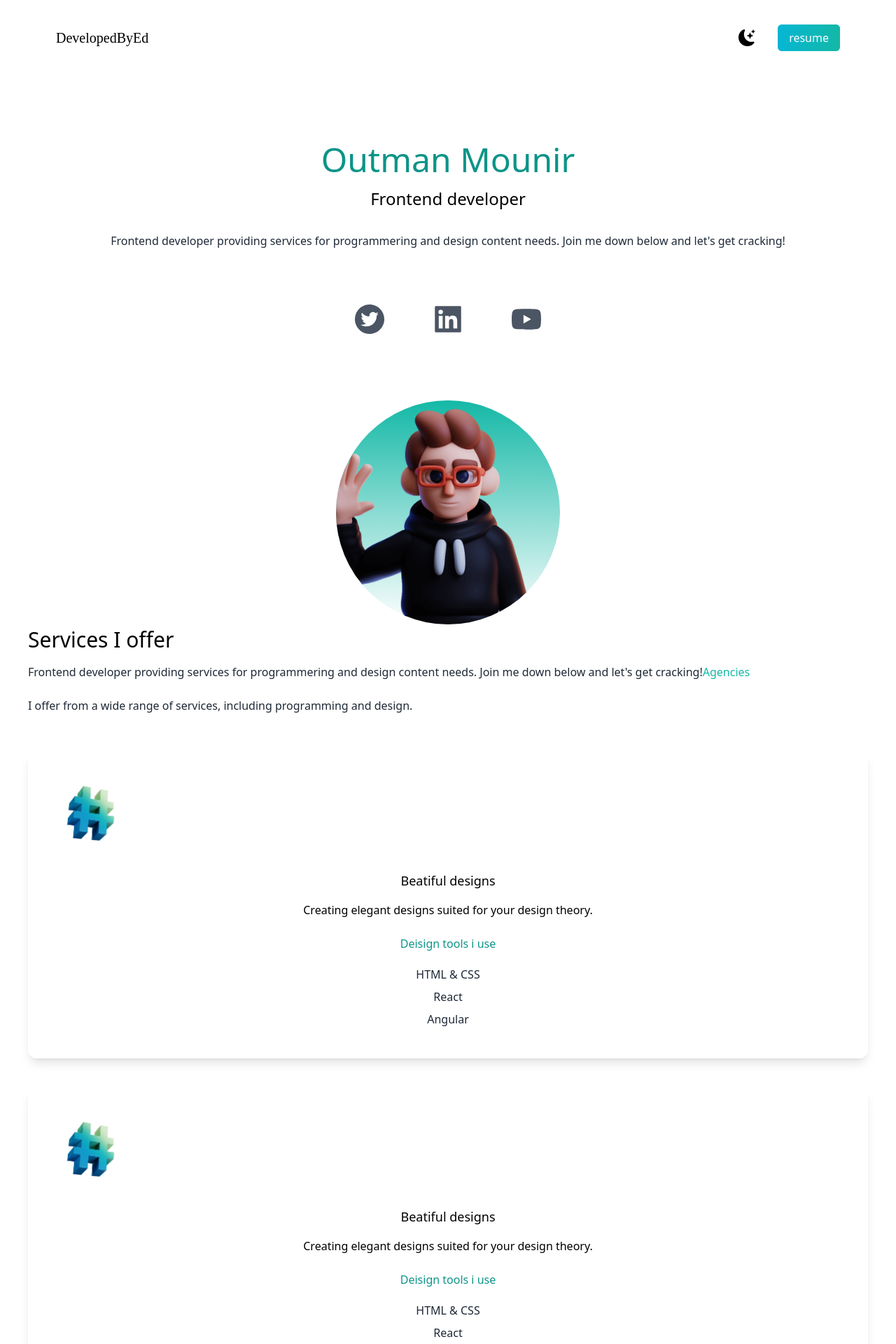
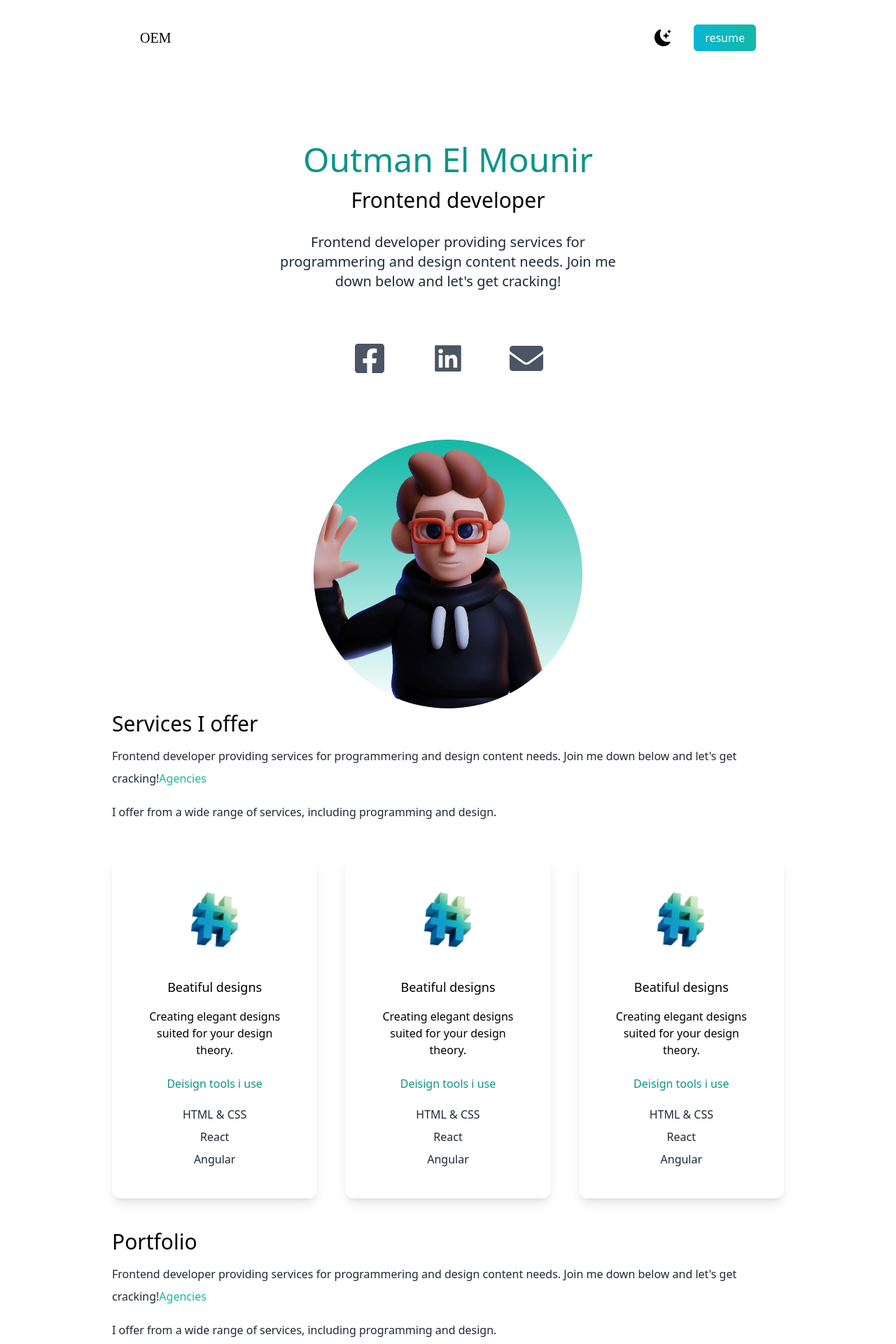
Before and after one commit to outman1998/reactPortfolio, a Next.js app in the folder reactportfolio/: page / in a window 1280 px wide. Shown: the top 1920 px of the page at 70% size. Built offline with nearby package versions, Linux system fonts and the light colour scheme.

Commit message:
portfolio section

```diff
--- a/reactportfolio/pages/index.js
+++ b/reactportfolio/pages/index.js
@@ -1,13 +1,13 @@
 import Image from 'next/image'
 import { Inter } from 'next/font/google'
 import {BsFillMoonStarsFill} from 'react-icons/bs';
-import {
-  AiFillTwitterCircle,
-  AiFillLinkedin,
-  AiFillYoutube
-} from 'react-icons/ai';
+import {AiFillLinkedin } from 'react-icons/ai';
 import deved from '../public/deved.png';
 import code from '../public/code.png';
+import web1 from '../public/web1.png';
+import {FaEnvelope} from "react-icons/fa";
+import { FaFacebookSquare } from "react-icons/fa";
+
 
 
 
@@ -17,12 +17,12 @@ export default function Home() {
   return (
 
     <>
-      <main className=' bg-white text-black px-10'>
+      <main className=' bg-white text-black px-10 md:px-20 lg:px-40'>
 
         <section className='min-h-screen'>
 
           <nav className='p-10 mb-12 flex justify-between'>
-            <h1 className=' text-xl font-burtons'>DevelopedByEd</h1>
+            <h1 className=' text-xl font-burtons'>OEM</h1>
             <ul className=' flex items-center'>
               <li>
                 <BsFillMoonStarsFill className='cursor-pointer text-2xl'/>
@@ -34,18 +34,18 @@ export default function Home() {
           </nav>
 
           <div className=' text-center p-10'>
-            <h2 className='text-5xl py-2 text-teal-600 font-medium'>Outman Mounir</h2>
-            <h3 className='text-2xl py-2'>Frontend developer</h3>
-            <p className='text-md py-5 leading-8 text-gray-800'>Frontend developer providing services for programmering and design content needs. Join me down below and let's get cracking!</p>
+            <h2 className='text-5xl py-2 text-teal-600 font-medium'>Outman El Mounir</h2>
+            <h3 className='text-2xl py-2 md:text-3xl'>Frontend developer</h3>
+            <p className='text-md py-5 leading-8 text-gray-800 md:text-xl max-w-lg mx-auto'>Frontend developer providing services for programmering and design content needs. Join me down below and let's get cracking!</p>
           </div>
 
           <div className='text-5xl flex justify-center gap-16 py-3 text-gray-600'>
-            <AiFillTwitterCircle />
+            <FaFacebookSquare />
             <AiFillLinkedin />
-            <AiFillYoutube />
+            <FaEnvelope />
           </div>
 
-          <div className='relative mx-auto  bg-gradient-to-b from-teal-500 rounded-full w-80 h-80 mt-20 overflow-hidden'>
+          <div className='relative mx-auto  bg-gradient-to-b from-teal-500 rounded-full w-80 h-80 mt-20 overflow-hidden md:h-96 md:w-96'>
             <Image src={deved} layout="fill" objectFit='cover'/>
           </div>
 
@@ -62,10 +62,10 @@ export default function Home() {
             </p>
           </div>
 
-          <div>
+          <div className='lg:flex gap-10'>
 
             <div className='text-center shadow-lg p-10 rounded-xl my-10'>
-              <Image src={code}  width={100} height={100} />
+              <Image className='m-auto' src={code}  width={100} height={100} />
               <h3 className='text-lg font-medium pt-8 pb-2'>Beatiful designs</h3>
               <p className='py-2'>
                 Creating elegant designs suited for your design theory.
@@ -77,7 +77,7 @@ export default function Home() {
             </div>
 
             <div className='text-center shadow-lg p-10 rounded-xl my-10'>
-              <Image src={code}  width={100} height={100} />
+              <Image className='m-auto' src={code}  width={100} height={100} />
               <h3 className='text-lg font-medium pt-8 pb-2'>Beatiful designs</h3>
               <p className='py-2'>
                 Creating elegant designs suited for your design theory.
@@ -89,7 +89,7 @@ export default function Home() {
             </div>
 
             <div className='text-center shadow-lg p-10 rounded-xl my-10'>
-              <Image src={code}  width={100} height={100} />
+              <Image className='m-auto' src={code}  width={100} height={100} />
               <h3 className='text-lg font-medium pt-8 pb-2'>Beatiful designs</h3>
               <p className='py-2'>
                 Creating elegant designs suited for your design theory.
@@ -105,6 +105,7 @@ export default function Home() {
         </section>
 
         <section>
+
           <div>
             <h3 className='text-3xl py-1'>Portfolio</h3>
             <p className='text-md py-2 leading-8 text-gray-800'>Frontend developer providing services for programmering and design content needs. Join me down below and let's get cracking!
@@ -113,6 +114,64 @@ export default function Home() {
             <p className='text-md py-2 leading-8 text-gray-800'>I offer from a wide range of services, including programming and design.
             </p>
           </div>
+
+          <div className='flex flex-col gap-10 py-10 lg:flex-row lg:flex-wrap'>
+
+            <div className>
+              <Image src={web1}
+              className="rounded-lg object-cover"
+              width={'100%'}
+              height={'100%'}
+              layout="responsive" />
+            </div>
+
+            <div className="basis-1/3 flex-1">
+              <Image
+              src={web1}
+              className="rounded-lg object-cover"
+              width={'100%'}
+              height={'100%'}
+              layout="responsive"/>
+            </div>
+
+            <div className="basis-1/3 flex-1">
+              <Image
+              src={web1}
+              className="rounded-lg object-cover"
+              width={'100%'}
+              height={'100%'}
+              layout="responsive" />
+            </div>
+
+            <div className="basis-1/3 flex-1">
+              <Image
+              src={web1}
+              className="rounded-lg object-cover"
+              width={'100%'}
+              height={'100%'}
+              layout="responsive" />
+            </div>
+
+            <div className="basis-1/3 flex-1">
+              <Image
+              src={web1}
+              className="rounded-lg object-cover"
+              width={'100%'}
+              height={'100%'}
+              layout="responsive" />
+            </div>
+
+            <div className="basis-1/3 flex-1">
+              <Image
+              src={web1}
+              className="rounded-lg object-cover"
+              width={'100%'}
+              height={'100%'}
+              layout="responsive" />
+            </div>
+
+          </div>
+
         </section>
 
       </main>
```
Also changed, not shown: reactportfolio/public/web1.png (added).
